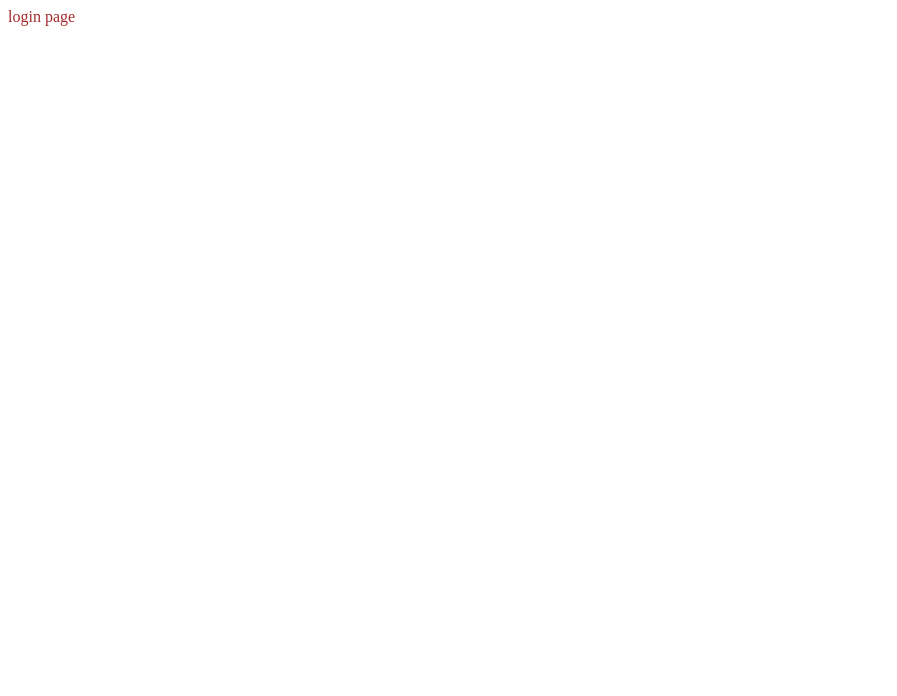
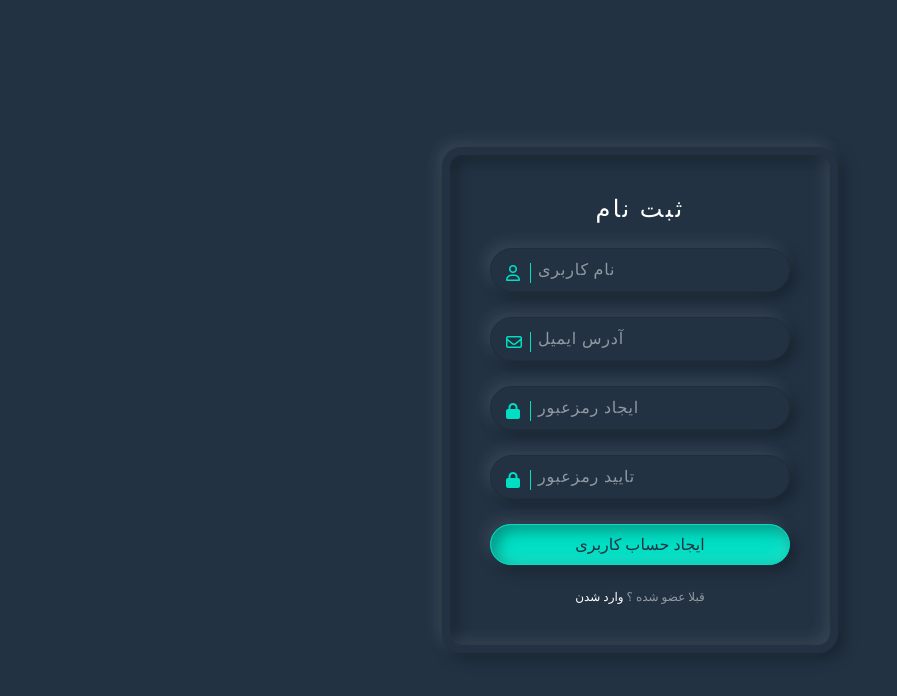
Before and after one commit to mobintahmasbi/chatroom-farawin, a website: page src/Views/Pages/Login.html in a window 1280 px wide. Shown: the whole page, without its empty margins (0-897 px from the left). Drawn offline with Linux system fonts and the light colour scheme; files that its build step writes are made by us from their sources; a web font is replaced by a local one.

Commit message:
login & registeration

```diff
--- a/src/Views/Pages/Login.html
+++ b/src/Views/Pages/Login.html
@@ -4,10 +4,67 @@
     <meta charset="UTF-8">
     <meta http-equiv="X-UA-Compatible" content="IE=edge">
     <meta name="viewport" content="width=device-width, initial-scale=1.0">
-    <link rel="stylesheet" href="/assets/css/Login.css">
     <title>Document</title>
-</head>
+    <link rel="stylesheet" href="https://cdnjs.cloudflare.com/ajax/libs/font-awesome/6.2.1/css/all.min.css"
+    integrity="sha512-MV7K8+y+gLIBoVD59lQIYicR65iaqukzvf/nwasF0nqhPay5w/9lJmVM2hMDcnK1OnMGCdVK+iQrJ7lzPJQd1w=="
+     crossorigin="anonymous" referrerpolicy="no-referrer" />
+    </head>
+    <link rel="stylesheet" href="style.css">
 <body>
-    login page
+    <div class="container">
+        <div class="form singup">
+            <h2>ثبت نام</h2>
+            <div class="inputBox">
+                <input type="text" name="" id="" required="required">
+                <i class="fa-regular fa-user"></i>
+                <span>نام کاربری</span>
+            </div>
+            <div class="inputBox">
+                <input type="text" name="" id="" required="required">
+                <i class="fa-regular fa-envelope"></i>
+                <span>آدرس ایمیل</span>
+            </div>
+            <div class="inputBox">
+                <input type="password" name="" id="" required="required">
+                <i class="fa-solid fa-lock"></i>
+                <span>ایجاد رمزعبور</span>
+            </div>
+            <div class="inputBox">
+                <input type="password" name="" id="" required="required">
+                <i class="fa-solid fa-lock"></i>
+                <span>تایید رمزعبور</span>
+            </div>
+            <div class="inputBox">
+                <input type="submit" value="ایجاد حساب کاربری">
+            </div>
+            <p>قبلا عضو شده ؟
+                <a href="http://" class="login">وارد شدن</a>
+            </p>
+        </div>
+
+  <!-- Log in -->
+
+      <div class="form signin">
+        <h2>ورود</h2>
+        <div class="inputBox">
+            <input type="text" name="" id="" required="required">
+            <i class="fa-regular fa-user"></i>
+            <span>نام کاربری</span>
+        </div>
+      <div class="inputBox">
+        <input type="password" name="" id="" required="required">
+        <i class="fa-solid fa-lock"></i>
+        <span>رمزعبور</span>
+      </div>
+      <div class="inputBox">
+        <input type="submit" value="Login">
+      </div>
+        <p>ثبت نشده است ؟
+        <a href="http://" class="create">یک حساب کاربری ایجاد کنید</a>
+        </p>
+      </div>
+
+    </div>
+<script src="login_registeration.js"></script>
 </body>
 </html>
--- a/src/Views/assets/css/Login.css
+++ /dev/null
@@ -1,3 +0,0 @@
-*{
-    color: brown;
-}
--- /dev/null
+++ b/src/Views/assets/css/style.css
@@ -0,0 +1,137 @@
+@font-face {
+    font-family: iran-sansX;
+    src: url(./IRANSansX-Bold.ttf);
+}
+
+
+*{
+    margin: 0;
+    padding: 0;
+    box-sizing: border-box;
+    font-family: iran-sansX;
+}
+body{
+    display: flex;
+    justify-content: center;
+    align-items: center;
+    min-height: 100vh;
+    background: #223243;
+}
+.container{
+    padding: 40px;
+    border-radius: 20px;
+    border: 8px solid #223243;
+    box-shadow: -5px -5px 15px rgba(255, 255, 255, 0.1) ,
+    5px 5px 15px rgba(0, 0, 0, 0.35),
+    inset -5px -5px 15px rgba(255, 255, 255, 0.1) ,
+    inset 5px 5px 15px rgba(0, 0, 0, 0.35);
+}
+.container .form{
+    display: flex;
+    justify-content: center;
+    align-items: center;
+    flex-direction: column;
+    gap: 25px;
+}
+
+
+
+
+.container .form.signin,
+.container.signinForm .form.singup{
+    display: none;
+}
+
+.container.signinForm .form.signin{
+    display: flex;
+}
+
+
+
+
+
+.container .form h2{
+    color: #fff;
+    font-weight: 500;
+    letter-spacing: 0.1em;
+}
+.container .form .inputBox{
+    position: relative;
+    width: 300px;
+}
+.container .form .inputBox input{
+    padding: 12px 10px 12px 48px ;
+    border: none;
+    width: 100%;
+    background: #223243;
+    border: 1px solid rgba(0, 0, 0, 0.1);
+    color: #fff;
+    font-weight: 300;
+    border-radius: 25px;
+    font-size: 1em;
+    box-shadow: -5px -5px 15px rgba(255, 255, 255, 0.1),
+    5px 5px 15px rgba(0, 0, 0, 0.35);
+    transition: 0.5s;
+    outline: none;
+}
+.container .form .inputBox span{
+    position: absolute;
+    left: 0;
+    padding: 12px 10px 12px 48px;
+    pointer-events: none;
+    font-size: 1em;
+    font-weight: 300;
+    transition: 0.5s;
+    letter-spacing: 0.05em;
+    color: rgba(255, 255, 255, 0.5);
+}
+
+.container .form .inputBox input:valid ~ span,
+.container .form .inputBox input:focus ~ span{
+     color: #00dfc4;
+     border: 1px solid #00dfc4;
+     background: #223243;
+     transform: translateX(25px) translateY(-7px);
+     font-size: 0.6em;
+     padding: 0 8px;
+     border-radius: 10px;
+     letter-spacing: 0.1em;
+}
+
+.container .form .inputBox input:valid  ,
+.container .form .inputBox input:focus{
+    border: 1px solid #00dfc4;
+}
+
+.container .form .inputBox i{
+    position: absolute;
+    top: 15px;
+    left: 16px;
+    width: 25px;
+    padding: 2px 0;
+    padding-right: 8px;
+    color: #00dfc4;
+    border-right: 1px solid #00dfc4;
+}
+
+.container .form .inputBox input[type="submit"]{
+    background:  #00dfc4;
+    color: #223243;
+    padding: 10px 0;
+    font-weight: 500;
+    cursor: pointer;
+    box-shadow: -5px -5px 15px rgba(255, 255, 255, 0.1) ,
+    5px 5px 15px rgba(0, 0, 0, 0.35),
+    inset -5px -5px 15px rgba(255, 255, 255, 0.1) ,
+    inset 5px 5px 15px rgba(0, 0, 0, 0.35);
+}
+.container .form p{
+    color: rgba(255, 255, 255, 0.5);
+    font-size: 0.75em;
+    font-weight: 300;
+}
+.container .form p a{
+    font-weight: 500;
+    color: #fff;
+    text-decoration: none;
+}
--- a/src/Views/tex.txt
+++ /dev/null
@@ -1 +0,0 @@
-slam
```
Also changed, not shown: src/Views/Pages/Register.html (deleted, +0 -12 lines), src/Views/assets/js/login_registeration.js (added, +21 -0 lines), src/Views/Pages/chatroom.html (renamed from src/Views/chatroom/index.html), src/Views/assets/css/style-chatroom.css (renamed from src/Views/chatroom/css/style.css), src/Views/assets/font/IRANSansX-Bold.ttf (added), src/Views/assets/font/Vazir-Regular-FD.ttf (renamed from src/Views/chatroom/font/Vazir-Regular-FD.ttf), src/Views/assets/font/Vazir-Regular-FD.woff (renamed from src/Views/chatroom/font/Vazir-Regular-FD.woff), src/Views/assets/font/Vazir-Regular-FD.woff2 (renamed from src/Views/chatroom/font/Vazir-Regular-FD.woff2), src/Views/assets/image/back.jpg (renamed from src/Views/chatroom/background/back.jpg), src/Views/assets/js/script.js (renamed from src/Views/chatroom/js/script.js), 3 other files.
